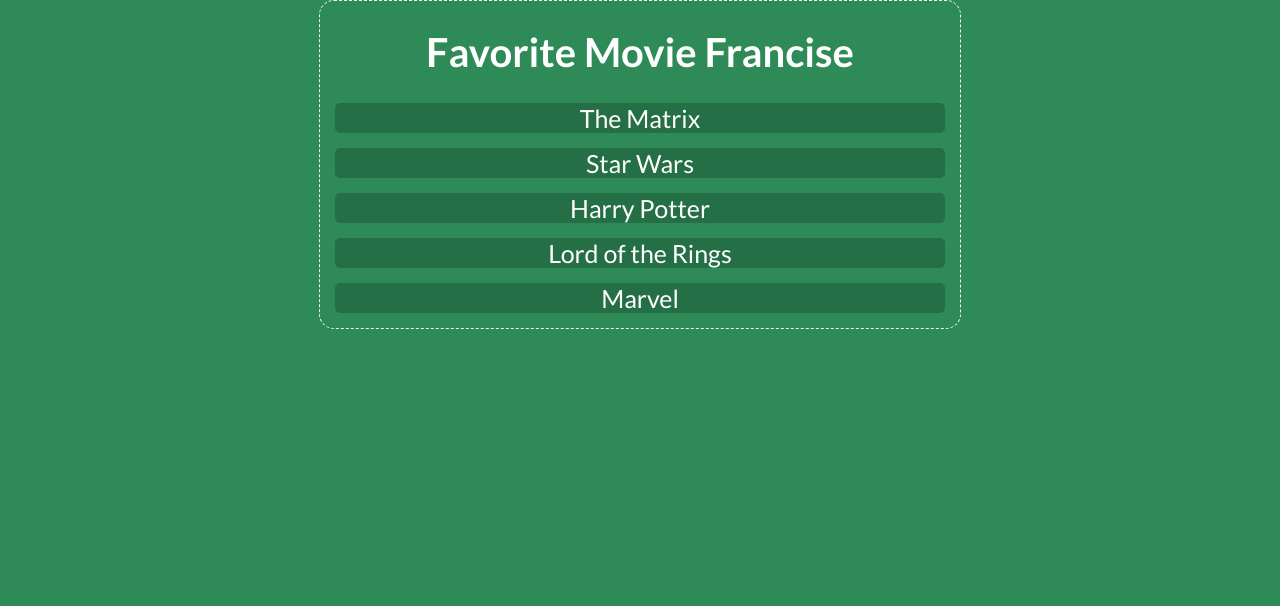
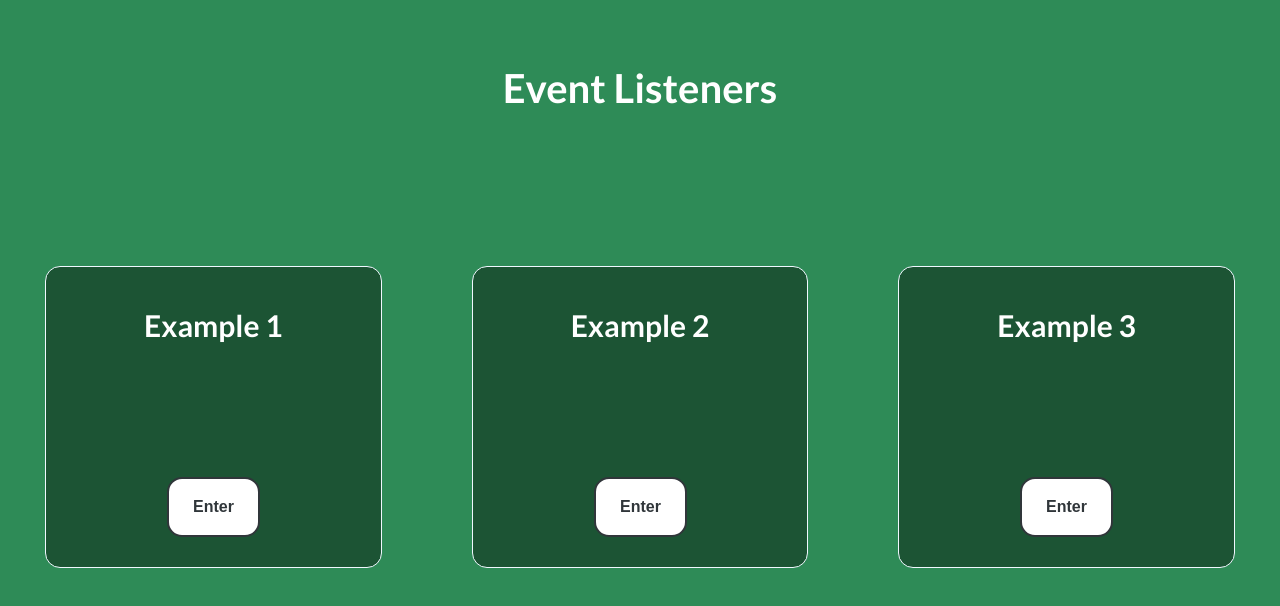
Before and after one commit to Terrachad/DOM_Manipulatio_and_Parsing, a plain HTML site: page Event_Listeners/index.html in a window 1280 px wide. Drawn offline with Linux system fonts and the light colour scheme; files whose address does not match are found by name.

Commit message:
Made boxes

```diff
--- a/Event_Listeners/index.html
+++ b/Event_Listeners/index.html
@@ -9,15 +9,21 @@
     <link href="styles.css" rel="stylesheet" type="text/css">
 </head>
 <body>
+    <h1 id="main-heading">Event Listeners</h1>
+
     <div class="container">
-        <h1 id="main-heading">Favorite Movie Francise</h1>
-        <ul>
-            <li class="list-items">The Matrix</li>
-            <li class="list-items">Star Wars</li>
-            <li class="list-items">Harry Potter</li>
-            <li class="list-items">Lord of the Rings</li>
-            <li class="list-items">Marvel</li>
-        </ul>
+        <div class="boxes box-1">
+            <h1 id="heading">Example 1</h1>
+            <button class="btn-1">Enter</button>
+        </div>
+        <div class="boxes box-2">
+            <h1 id="heading">Example 2</h1>
+            <button class="btn-2">Enter</button>
+        </div>
+        <div class="boxes box-3">
+            <h1 id="heading">Example 3</h1>
+            <button class="btn-3">Enter</button>
+        </div>
     </div>
     <!--<script src="methods.js"></script> -->
     <!--<script src="style_manipulation.js"></script>-->
--- a/Event_Listeners/styles.css
+++ b/Event_Listeners/styles.css
@@ -6,31 +6,116 @@
     width: 100%;
     font-weight: 500;
     font-size: 15px;
-    display: flex;
+
 }
-.list-items {
-font-weight: 500;
-font-size: 25px;
-background-color: rgba(0, 0, 0, 0.2);
-margin:15px;
-border-radius: 5px;
-}
+
 #main-heading {
 font-weight: 800;
 font-size: 40px;
+min-width: 100%;
+text-align: center;
+margin-bottom: 12%;
+margin-top: 5%;
 }
+#heading {
+    font-weight: 600;
+    font-size: 30px;
+    min-width: 100%;
+    text-align: center;
+    margin-bottom: 12%;
+    margin-top: 12%;
+    }
 ul {
 list-style-type: none;
 margin: 0;
 padding: 0;
 }
-.container{
+
+
+
+button {
+    background-color: white;
+    color: #30363a;
+    border: 2px solid #30363a;
+    border-radius: 15px;
+    box-sizing: border-box;
+    cursor: pointer;
+    font-size: 16px;
+    font-weight: 600;
+    line-height: normal;
+    margin: 0 15px;
+    margin-inline: auto;
+    height: 60px;
+    min-width: 0;
+    max-width: 150px;
+    outline: none;
+    padding: 16px 24px;
     text-align: center;
-    width: max(50%, 600px);
-    margin-inline: auto;
-    border: 1px;
-    border-color: aliceblue;
-    border-style: dashed;
-    border-radius: 15px;
+    text-decoration: none;
+    transition: all 300ms cubic-bezier(.23, 1, 0.32, 1);
+    user-select: none;
+    -webkit-user-select: none;
+    touch-action: manipulation;
+    will-change: transform;
+    align-self: flex-end;
+    margin-bottom: 30px;
+  }
+  button:disabled {
+    pointer-events: none;
+  }
+  button:hover {
+    box-shadow: rgba(0, 0, 0, 0.25) 0 8px 15px;
+    transform: translateY(-2px);
+    background-color: #30363a;
+    color: white;
+  }
+  button:active {
+    box-shadow: none;
+    transform: translateY(0);
+  }
 
+
+@media screen and (min-width: 800px) {
+    .container{
+        width: 100%;
+        display: flex;
+
+    }
+    .boxes{
+        min-height: 300px;
+        position:relative;
+        display:grid;
+        margin: 0 45px;
+        border: 1px;
+        background-color: rgba(0, 0, 0, 0.4);
+        border-color: aliceblue;
+        border-style:solid;
+        border-radius: 15px;
+        text-align: center;
+        width: min(33.3% - 45px);
+    }
 }
+
+
+@media screen and (max-width: 800px) {
+    .container{
+        width: 100%;
+        display: inline-block;
+        overflow:hidden;
+
+    }
+    .boxes{
+        min-height: 300px;
+        position:relative;
+        display:inline-block;
+        margin: 10px auto;
+
+        border: 1px;
+        background-color: rgba(0, 0, 0, 0.4);
+        border-color: aliceblue;
+        border-style:solid;
+        border-radius: 15px;
+        text-align: center;
+        width: 100%;
+    }
+}
```
